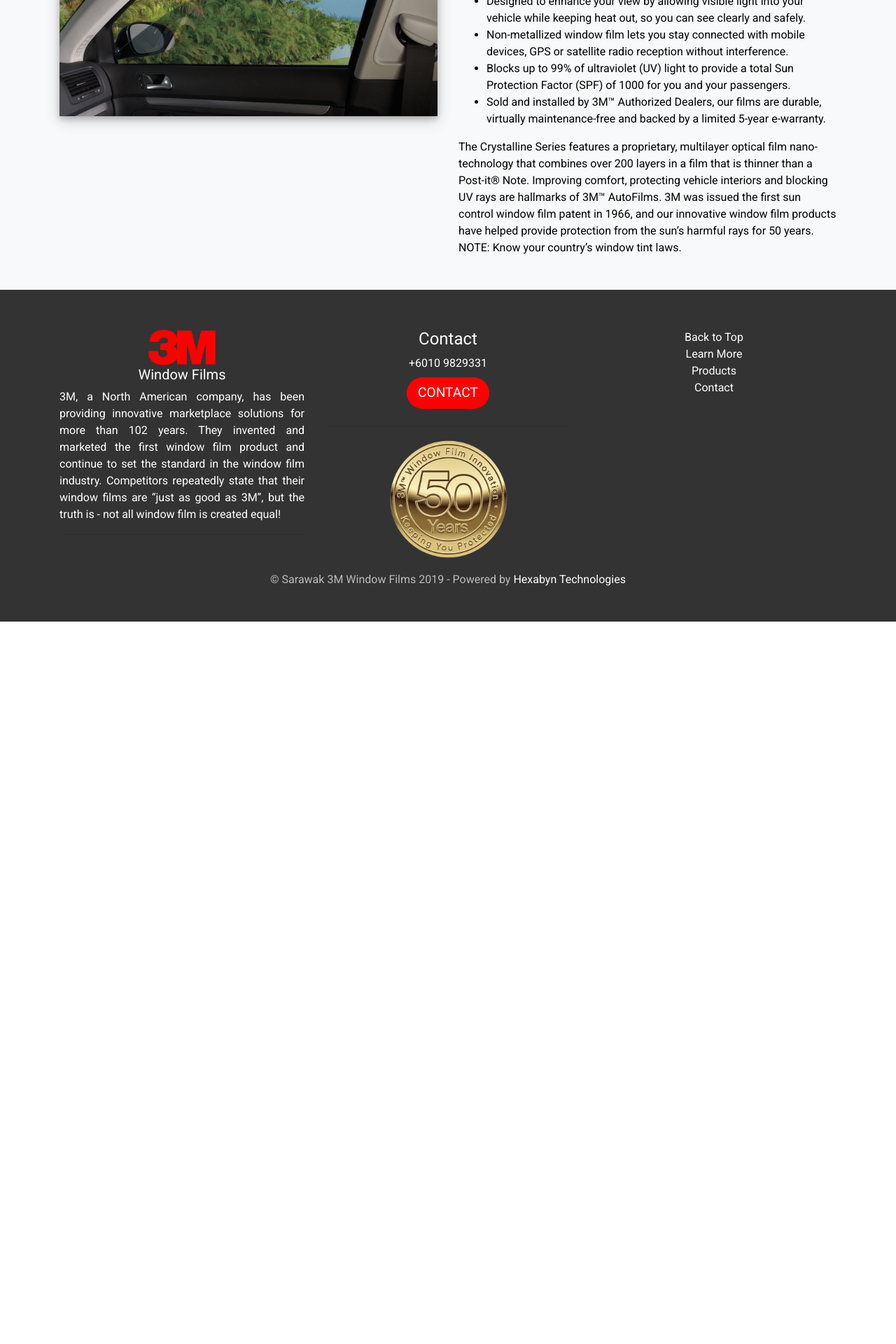
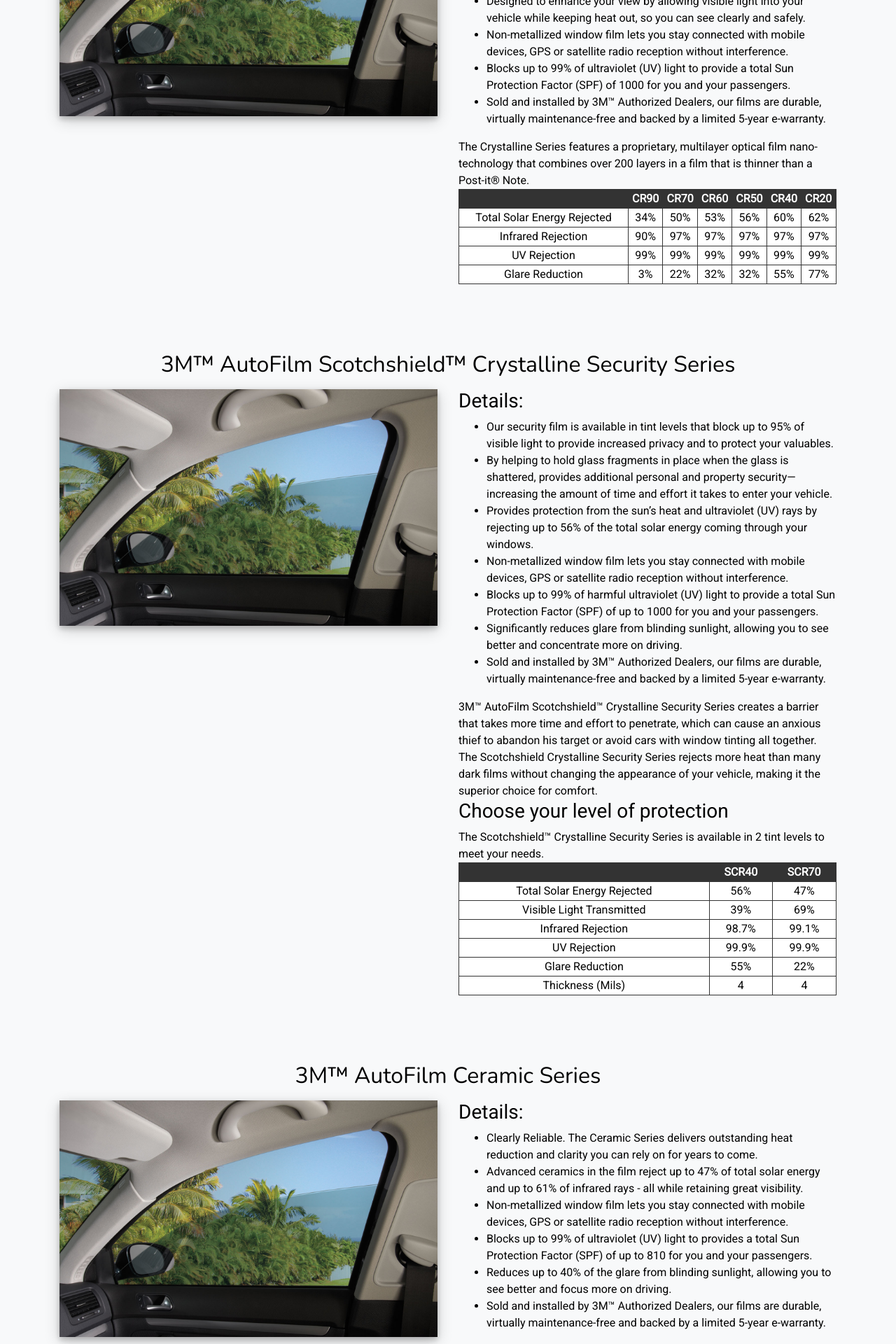
Before and after one commit to swkwindowfilms/swkwindowfilms.github.io, a Jekyll site: the page built from products/autofilm.md, in a window 1280 px wide. Shown: the part 1174-3094 px from the top of the page at 70% size. Built offline with Jekyll 4.4.1, drawn with Linux system fonts in a browser that asks for light colours; nearby versions of some CDN libraries; before the commit the page ends 2062 px from its top, so only the background shows below that; some of the changed text lies outside the part shown.

Commit message:
product updates

```diff
--- /dev/null
+++ b/_includes/products/ceramic.md
@@ -0,0 +1,17 @@
+- Clearly Reliable. The Ceramic Series delivers outstanding heat reduction and clarity you can rely on for years to come.
+- Advanced ceramics in the film reject up to 47% of total solar energy and up to 61% of infrared rays - all while retaining great visibility.
+- Non-metallized window film lets you stay connected with mobile devices, GPS or satellite radio reception without interference.
+- Blocks up to 99% of ultraviolet (UV) light to provides a total Sun Protection Factor (SPF) of up to 810 for you and your passengers.
+- Reduces up to 40% of the glare from blinding sunlight, allowing you to see better and focus more on driving.
+- Sold and installed by 3M™ Authorized Dealers, our films are durable, virtually maintenance-free and backed by a limited 5-year e-warranty.
+
+Using nano-technology, we were able to create ceramics so fine they are not only invisible to the naked eye, they’re imperceptible with an ordinary microscope. The result is a film that is tough, won’t corrode and enhances your view with greater clarity. Unlike other high-performance films that can corrode and often change colors on the edges, the Ceramic Series retains its color and appearance and will continue to look good over time.
+
+### Choose your level of protection
+The Ceramic Series is available in a variety of tint levels to meet your needs.
+
+||CM75|CM50|
+|---|---|---|
+Total Solar Energy Rejected|40%|47%
+UV Rejection|99%|99%
+Glare Reduction|19%|40%
--- a/_includes/products/crystalline.md
+++ b/_includes/products/crystalline.md
@@ -5,4 +5,11 @@
 - Blocks up to 99% of ultraviolet (UV) light to provide a total Sun Protection Factor (SPF) of 1000 for you and your passengers.
 - Sold and installed by 3M™ Authorized Dealers, our films are durable, virtually maintenance-free and backed by a limited 5-year e-warranty.
 
-The Crystalline Series features a proprietary, multilayer optical film nano-technology that combines over 200 layers in a film that is thinner than a Post-it® Note. Improving comfort, protecting vehicle interiors and blocking UV rays are hallmarks of 3M™ AutoFilms. 3M was issued the first sun control window film patent in 1966, and our innovative window film products have helped provide protection from the sun’s harmful rays for 50 years. NOTE: Know your country’s window tint laws.
+The Crystalline Series features a proprietary, multilayer optical film nano-technology that combines over 200 layers in a film that is thinner than a Post-it® Note.
+
+||CR90|CR70|CR60|CR50|CR40|CR20|
+|---|---|---|---|---|---|---|
+|Total Solar Energy Rejected|34%|50%|53%|56%|60%|62%|
+|Infrared Rejection|90%|97%|97%|97%|97%|97%|
+|UV Rejection|99%|99%|99%|99%|99%|99%|
+|Glare Reduction|3%|22%|32%|32%|55%|77%|
--- /dev/null
+++ b/_includes/products/ebony.md
@@ -0,0 +1,17 @@
+- Give your car the cool factor. The Ebony Series offers the ultimate in privacy while providing excellent heat rejection.
+- All-metal technology keeps you cool and protects from the sun's heat by rejecting up to 47% of the total solar energy coming through your windows.
+- Blocks up to 99% of harmful ultraviolet (UV) light to provide a total Sun Protection Factor (SPF) of up to 1000 for you and your passengers.
+- Available in tint levels that block up to 95% of visible light to provide increased privacy and to protect your valuables.
+- Offers reduced glare from blinding sunlight, allowing you to see better and concentrate more on driving.
+- An all-metal film construction guarantees these films will never fade to purple and will retain their integrity.
+- Sold and installed by 3M™ Authorized Dealers, our films are durable, virtually maintenance-free and backed by a limited 5-year e-warranty.
+
+### Choose your level of protection
+The 3M AutoFilm Ebony series only has one tint level available which is EB40.
+
+||EB40|
+|---|---|
+Total Solar Energy Rejected|47%
+Infrared Rejection|9%
+UV Rejection|99%
+Glare Reduction|53%
--- /dev/null
+++ b/_includes/products/hp.md
@@ -0,0 +1,16 @@
+- High performance meets high style. The FX HP Series offers outstanding heat rejection performance with a sleek charcoal finish.
+- Rejects up to 50% of the total solar energy coming through your windows to not only keep you cool, but also protect you from harmful UV rays.
+- Blocks up to 99% of ultraviolet (UV) light to provide a total Sun Protection Factor (SPF) of up to 1000 for you and your passengers.
+- Available in tint levels that block up to 95% of visible light to provide increased privacy and to protect your valuables.
+- Offers reduced glare from sunlight so you can see better and concentrate more on driving.
+- Sold and installed by 3M™ Authorized Dealers, our films are durable, virtually maintenance-free and backed by a limited 5-year e-warranty.
+
+### Choose your level of protection
+The FX HP series only has one tint level available which is FX-HP 50.
+
+||FX-HP 50|
+|---|---|
+Total Solar Energy Rejected|41%
+Visible Light Reflection|8%
+UV Rejection|99%
+Glare Reduction|45%
--- /dev/null
+++ b/_includes/products/scotchshield.md
@@ -0,0 +1,21 @@
+- Our security film is available in tint levels that block up to 95% of visible light to provide increased privacy and to protect your valuables.
+- By helping to hold glass fragments in place when the glass is shattered, provides additional personal and property security—increasing the amount of time and effort it takes to enter your vehicle.
+- Provides protection from the sun’s heat and ultraviolet (UV) rays by rejecting up to 56% of the total solar energy coming through your windows.
+- Non-metallized window film lets you stay connected with mobile devices, GPS or satellite radio reception without interference.
+- Blocks up to 99% of harmful ultraviolet (UV) light to provide a total Sun Protection Factor (SPF) of up to 1000 for you and your passengers.
+- Significantly reduces glare from blinding sunlight, allowing you to see better and concentrate more on driving.
+- Sold and installed by 3M™ Authorized Dealers, our films are durable, virtually maintenance-free and backed by a limited 5-year e-warranty.
+
+3M™ AutoFilm Scotchshield™ Crystalline Security Series creates a barrier that takes more time and effort to penetrate, which can cause an anxious thief to abandon his target or avoid cars with window tinting all together. The Scotchshield Crystalline Security Series rejects more heat than many dark films without changing the appearance of your vehicle, making it the superior choice for comfort.
+
+### Choose your level of protection
+The Scotchshield™ Crystalline Security Series is available in 2 tint levels to meet your needs.
+
+||SCR40|SCR70|
+|---|---|---|
+|Total Solar Energy Rejected|56%|47%|
+|Visible Light Transmitted|39%|69%|
+|Infrared Rejection|98.7%|99.1%|
+|UV Rejection|99.9%|99.9%|
+|Glare Reduction|55%|22%|
+|Thickness (Mils)|4|4|
--- a/_sass/_global.scss
+++ b/_sass/_global.scss
@@ -84,3 +84,20 @@
 .slick-dots li.slick-active button:before, .slick-dots li button:before{
     color: white !important;
 }
+
+table{
+    width: 100%;
+    th{
+        background-color: #333;
+        color: white;
+    }
+    tr{
+        text-align: center;
+        background-color: white;
+        border: 1px solid #333;
+    }
+    td{
+        text-align: center;
+        border: 1px solid #333;
+    }
+}
--- a/products/autofilm.md
+++ b/products/autofilm.md
@@ -5,4 +5,16 @@
     -   title: 3M™ AutoFilm Crystalline Series
         image: crystal.jpg
         content_path: products/crystalline.md
+    -   title: 3M™ AutoFilm Scotchshield™ Crystalline Security Series
+        image: crystal.jpg
+        content_path: products/scotchshield.md
+    -   title: 3M™ AutoFilm Ceramic Series
+        image: crystal.jpg
+        content_path: products/ceramic.md
+    -   title: 3M™ AutoFilm FX HP Series
+        image: crystal.jpg
+        content_path: products/hp.md
+    -   title: 3M™ AutoFilm Ebony Series
+        image: crystal.jpg
+        content_path: products/ebony.md
 ---
```
